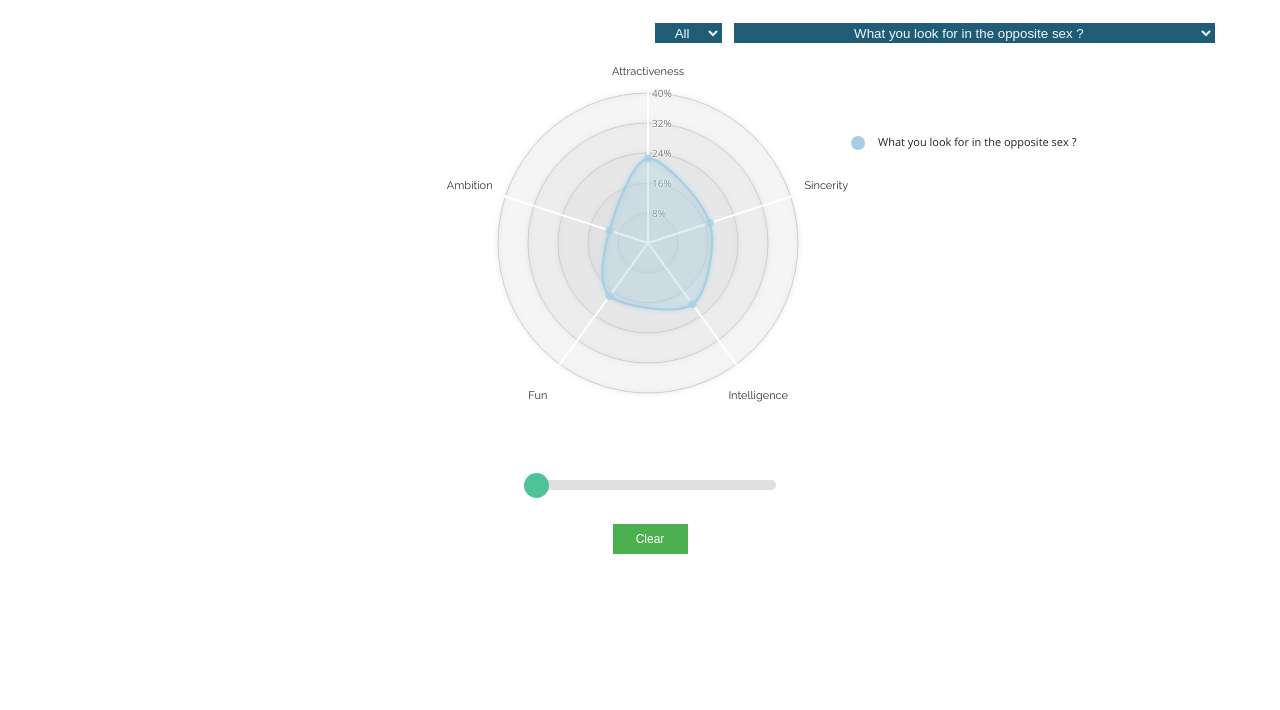
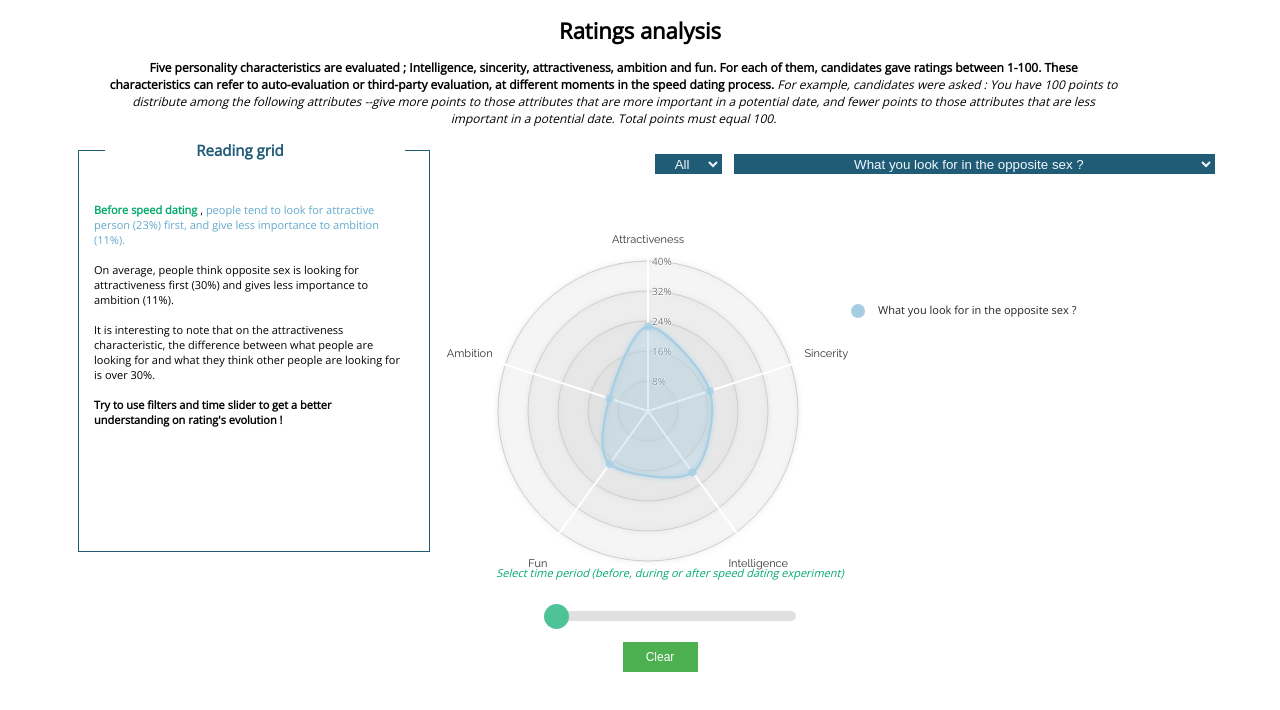
Before and after one commit to simondelarue/DataVisualization, a plain HTML site: page webapp/index.html in a window 1280 px wide. Shown: the top 710 px of the page. Drawn offline with nearby package versions, Linux system fonts and the light colour scheme.

Commit message:
Radar information textbox added

```diff
--- a/webapp/css/style.css
+++ b/webapp/css/style.css
@@ -15,6 +15,63 @@ body {
 
 .tooltip {
     fill: #333333;
+}
+
+/* -------- GLOBAL INFO --------- */
+.global-info {
+    text-align: center;
+    font-size: 12px;
+    width: 80%;
+    position: relative;
+    right: -100px;
+}
+
+/* -------- RADAR INFO --------- */
+.radar-info-title {
+    width: 300px;
+    height: 20px;
+    position: absolute;
+    top: 140px;
+    right: 875px;
+    background-color: white;
+    z-index: 3;
+}
+
+.radar-info-title-text {
+    width: 90%;
+    text-align: center;
+    position: relative;
+    top: -15px;
+    font-weight: bold;
+    font-size: 15px;
+    color: rgb(33, 92, 119);
+}
+
+.radar-info {
+    width: 350px;
+    height: 400px;
+    border: 1px solid;
+    position: absolute;
+    top: 150px;
+    right: 850px;
+    border-color:rgb(33, 92, 119);
+}
+
+.radar-info-text {
+    width: 90%;
+    text-align: left;
+    position: relative;
+    right: -15px;
+    top: 40px;
+}
+
+.time-text {
+    color:#04AA6D;
+    font-weight: bold;
+}
+
+.attractiveness-text {
+    color: #64a9ce;
 }
 
 /* -------- DROPDOWN MENUS --------- */
@@ -54,8 +111,8 @@ button {
     display: inline-block;
     font-size: 12px;
     position: relative;
-    top: 100px;
-    right: -460px;
+    top: 50px;
+    right: -470px;
 }
 
 .clearButton {
@@ -80,7 +137,7 @@ button {
     transition: opacity .2s;
     position: relative;
     top: 450px;
-    right: -10px;
+    right: -30px;
   }
 
   .slider::-webkit-slider-thumb {
@@ -100,3 +157,15 @@ button {
     background: #04AA6D;
     cursor: pointer;
   }
+
+
+/* -------- SLIDER INFO --------- */
+.slider-info {
+    text-align: center;
+    font-size: 11px;
+    color: #04AA6D;
+    font-style: bold;
+    position: relative;
+    top: 380px;
+    right: -30px;
+}
--- a/webapp/index.html
+++ b/webapp/index.html
@@ -16,13 +16,48 @@
 
 	</head>
 	<body>
+		<!-- RadarChart div -->
 		<div class="radarChart">
+			<h1>Ratings analysis</h1>
+
+			<!-- Global information -->
+			<p class="global-info"><strong>Five personality characteristics are evaluated ; Intelligence, sincerity, attractiveness, ambition and fun. For each of them, candidates gave ratings between 1-100.  These characteristics can refer to auto-evaluation or third-party evaluation, at different moments in the speed dating process.</strong>
+			<i>For example, candidates were asked : You have 100 points to distribute among the following attributes --give more points to those attributes that are more important in a potential date, and fewer points to those attributes that are less important in a potential date. Total points must equal 100.</i></p>
+
+			<!-- Radar information -->
+			<div class="radar-info-title">
+				<p class="radar-info-title-text">
+					Reading grid
+				</p>
+			</div>
+			<div class="radar-info">
+				<p class="radar-info-text">
+					<span class="time-text">
+						Before speed dating
+					</span>
+					,
+					<span class="attractiveness-text">
+						people tend to look for attractive person (23%) first, and give less importance to ambition (11%).
+					</span>
+					<br/><br/>
+					On average, people think opposite sex is looking for attractiveness first (30%) and gives less importance to ambition (11%).
+					<br/><br/>
+					It is interesting to note that on the attractiveness characteristic, the difference between what people are looking for and what they think other people are looking for is over 30%.
+					<br/><br/>
+					<strong>Try to use filters and time slider to get a better understanding on rating's evolution !</strong>
+				</p>
+			</div>
+
+			<!-- Dropdown menus -->
 			<div class="custom-select">
 				<select id="genderDropdownButton"></select>
 				<select id="questionDropdownButton"></select>
 			</div>
+
+			<!-- Slider -->
 			<div class="slidecontainer">
 				<input type="range" min="1" max="3" value="1" class="slider" id="myRange">
+				<p class="slider-info"><i>Select time period (before, during or after speed dating experiment)</i></p>
 			</div>
         </div>
 
```
